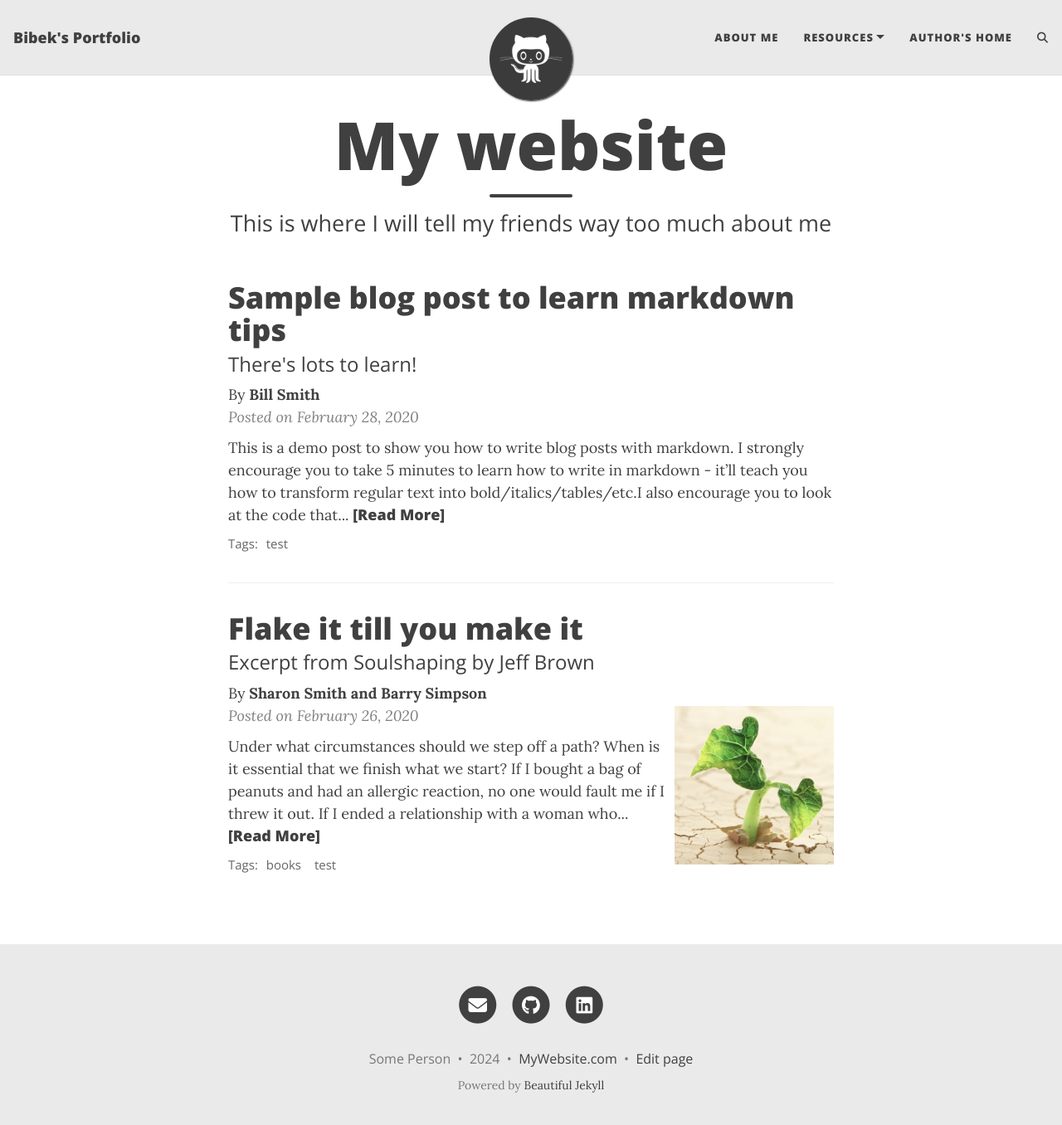
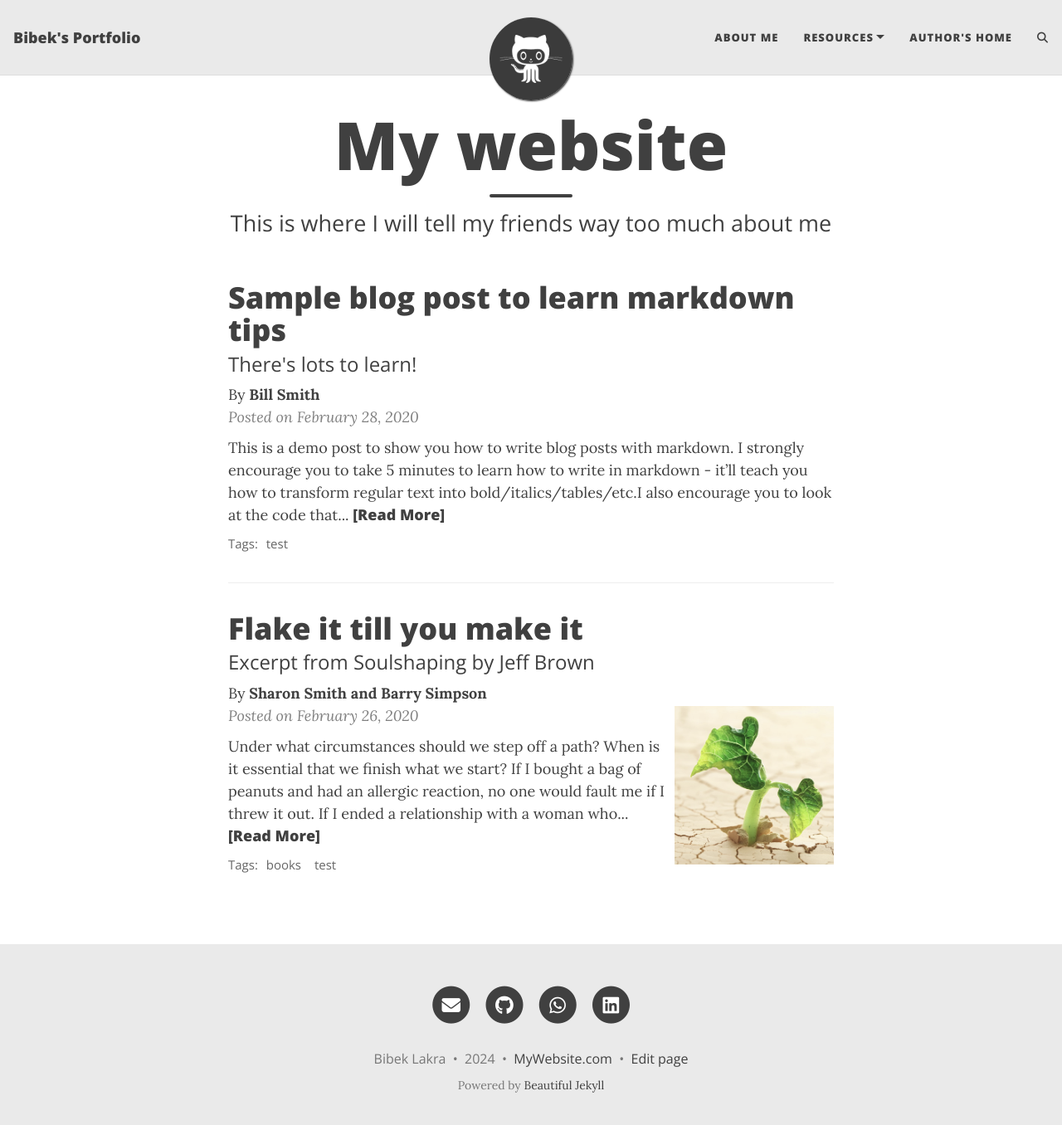
Before and after one commit to BibekLakra91/bibeklakra91.github.io, a Jekyll site: the page built from index.html, in a window 1280 px wide and 1369 px high. Shown: the top 1356 px of the window at 83% size. Built offline with Jekyll 4.4.1, drawn with Linux system fonts in a browser that asks for light colours; the list of posts is cut into pages by our own code; comment, search, counter and statistics services are not loaded.

```diff
--- a/_config.yml
+++ b/_config.yml
@@ -13,7 +13,7 @@
 title: Bibek's Portfolio
 
 # Your name to show in the footer
-author: Some Person
+author: Bibek Lakra
 
 ###############################################
 # --- List of links in the navigation bar --- #
@@ -57,7 +57,7 @@ social-network-links:
   # twitter: daattali
   # patreon: DeanAttali
   # youtube: "@daattali"
-  # whatsapp: +91-9125731455
+  whatsapp: +91-9125731455
 #  medium: yourname
 #  reddit: yourname
   linkedin: bibek-lakra-10736b194
```
